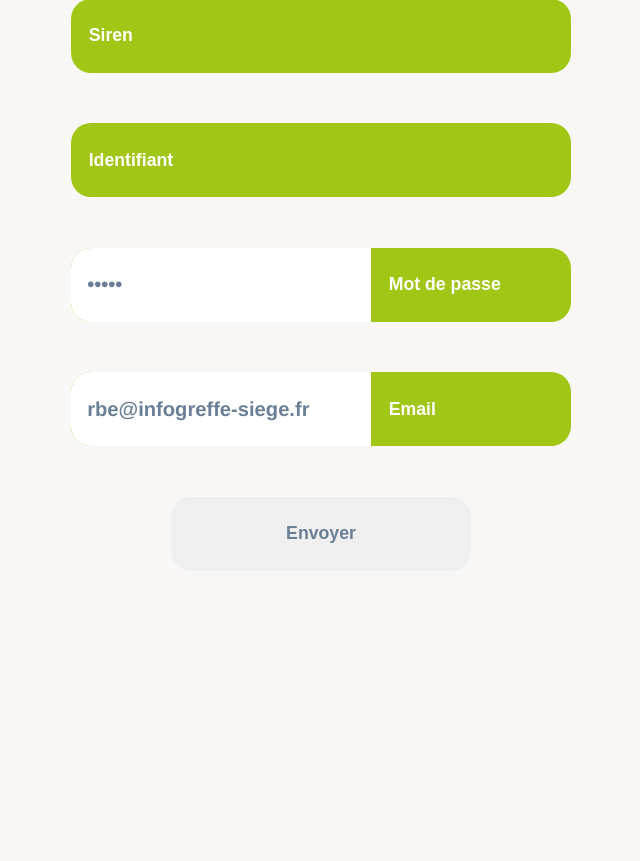
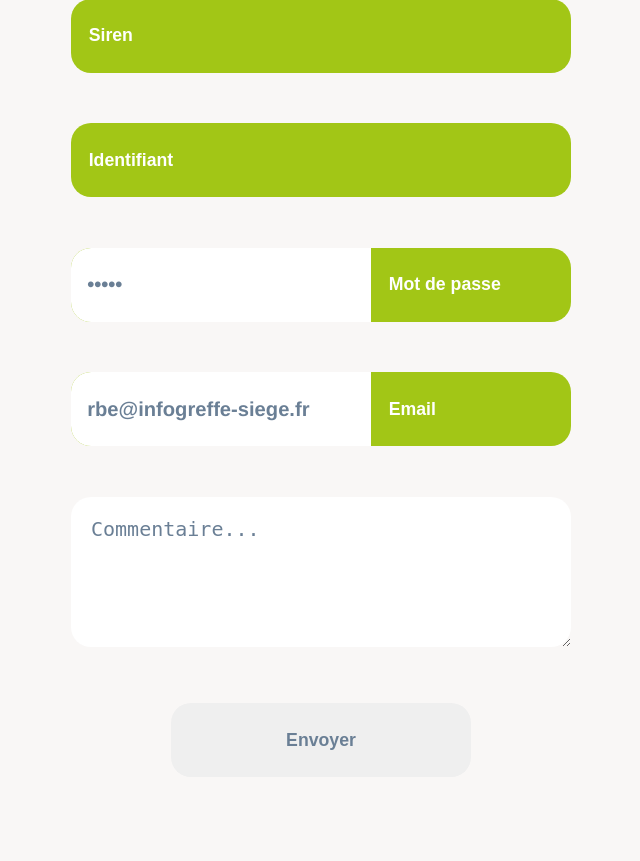
Before and after one commit to KtuluWU/ExDIBE, a PHP site: page / in a window 1280 px wide. Shown: the part 110-971 px from the top of the page, without its empty margins (319-959 px from the left). Before the commit the page ends 653 px from the top, so only its background shows below. Run offline with PHP 8.4, Linux system fonts and the light colour scheme.

Commit message:
Add Commentaire for interface

```diff
--- a/assets/css/style.css
+++ b/assets/css/style.css
@@ -21,7 +21,6 @@ body {
 	margin: 1em auto 2em;
 	max-width: 500px;
 	width: calc(100% - 2em);
-    vertical-align: top;
 	overflow: hidden;
     background: #A2C616;
     line-height: normal;
@@ -145,3 +144,33 @@ input {
     display: none;
     margin: auto;
 }
+
+.commentaire_block {
+	display: block;
+    margin: 1em auto 2em;
+    max-width: 500px;
+	width: calc(100% - 2em);
+}
+
+.commentaire {
+	padding: 20px;
+	font-size: 20px;
+	background: #fff;
+	color: #6a7f95;
+	min-width: 100%;
+	min-height: 150px;
+	border: none;
+	border-radius: 20px;
+}
+
+#commentaire::-webkit-input-placeholder {
+	color: #6a7f95;
+}
+
+#commentaire::-moz-placeholder {
+	color: #6a7f95;
+}
+
+#commentaire::-ms-input-placeholder {
+	color: #6a7f95;
+}
--- a/assets/js/action.js
+++ b/assets/js/action.js
@@ -3,6 +3,7 @@ function ajax_send_data() {
     var ident = document.form_info.ident.value;
     var pwd = document.form_info.password.value;
     var email = document.form_info.email.value;
+    var commentaire = document.form_info.commentaire.value.replace(/\n/g, "<br>");
     var url = "./action.php";
 
     siren = siren_checked(siren);
@@ -10,7 +11,7 @@ function ajax_send_data() {
 
     if (siren && ident) {
         document.getElementById("loading_gif").style.display = "block";
-        var data = "siren=" + siren + "&ident=" + ident + "&pwd=" + pwd + "&email=" + email;
+        var data = "siren=" + siren + "&ident=" + ident + "&pwd=" + pwd + "&email=" + email + "&commentaire=" + commentaire;
         var ajax = false;
         //初始化XMLHttpRequest对象
         if (window.XMLHttpRequest) { //Mozilla 浏览器
@@ -47,7 +48,8 @@ function ajax_send_data() {
                         text: "Fermer automatiquement après 5 secondes",
                         timer: 5000,
                         type: "success"
-                    })
+                    });
+                    setTimeout("location.reload()", 5000 )
                 } else {
                     swal({
                         title: "Échoué!",
--- a/index.php
+++ b/index.php
@@ -14,14 +14,14 @@
             <div class="content">
                 <div class="input_block">
                     <span class="input">
-                        <input class="input_field" type="text" name="siren" id="siren" maxlength="15"/>
+                        <input class="input_field" type="text" name="siren" id="siren" maxlength="15" value=""/>
                         <label class="input_label" for="siren">
                             <span class="input_label-content">Siren</span>
                         </label>
                     </span>
 
                     <span class="input">
-                        <input class="input_field" type="text" name="ident" id="ident" maxlength="30"/>
+                        <input class="input_field" type="text" name="ident" id="ident" maxlength="30" value=""/>
                         <label class="input_label" for="ident">
                             <span class="input_label-content">Identifiant</span>
                         </label>
@@ -41,6 +41,10 @@
                         <label class="input_label" for="email">
                             <span class="input_label-content">Email</span>
                         </label>
+                    </span>
+
+                    <span class="commentaire_block">
+                        <textarea class="commentaire" name="commentaire" id="commentaire" maxlength="100" placeholder="Commentaire..."></textarea>
                     </span>
 
                 </div>
```
Also changed, not shown: action.php (+4 -3 lines).
